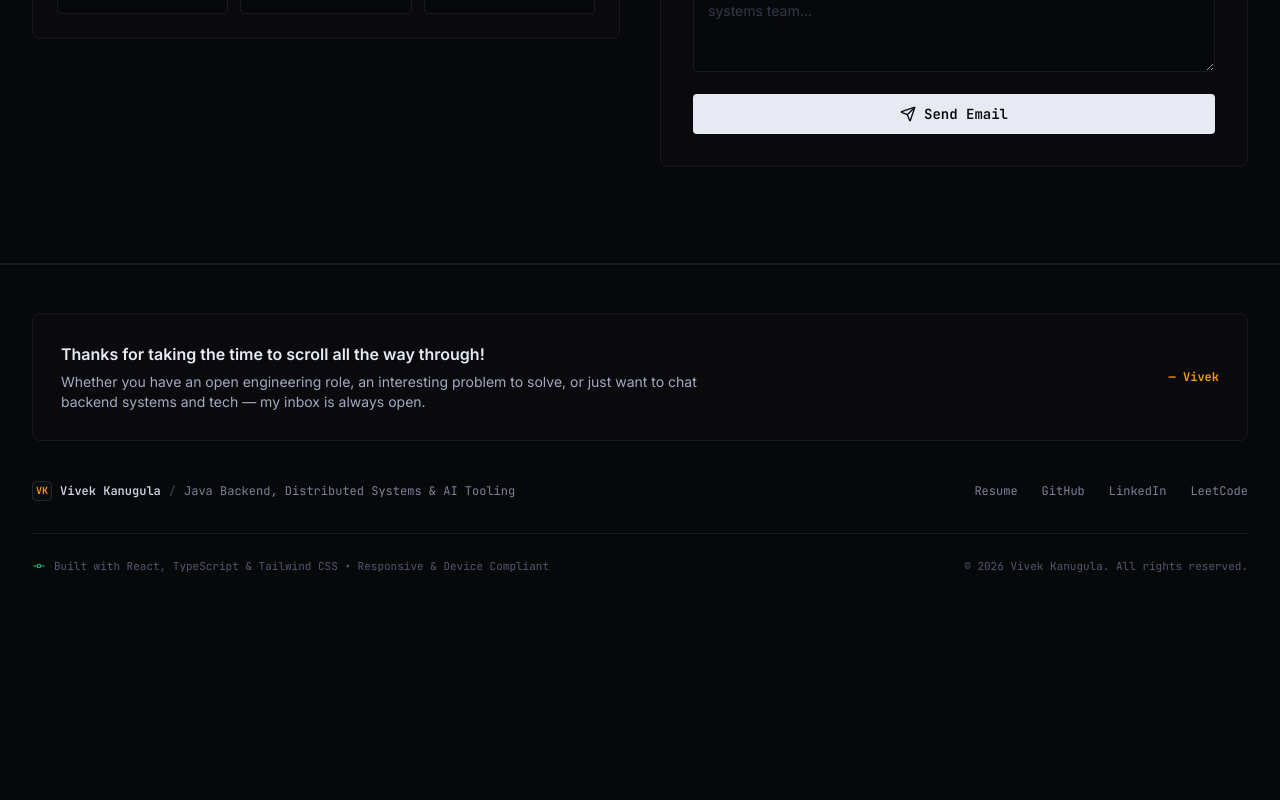
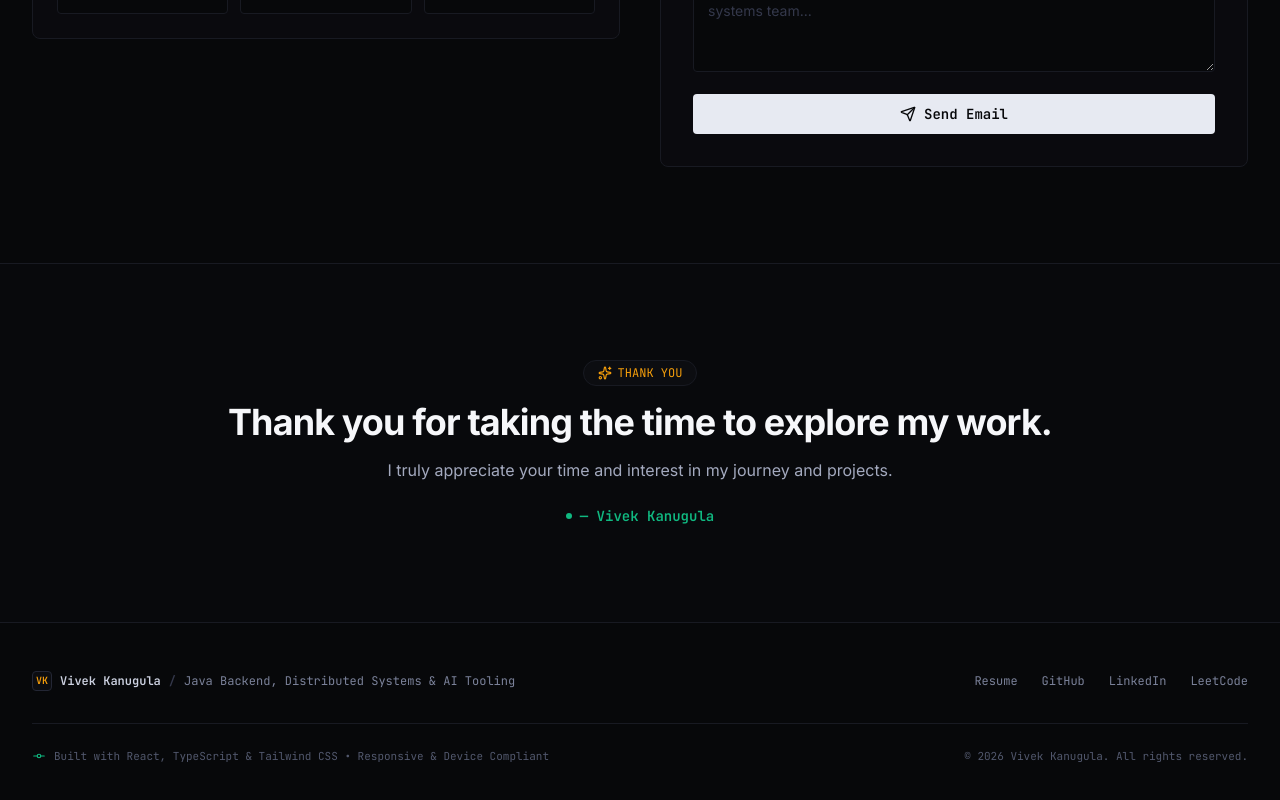
Before and after one commit to vivek-kanugula/portfolio, a React (Vite) app: page / in a window 1280 px wide. Shown: the part 6462-7262 px from the top of the page. Before the commit the page ends 7084 px from the top, so only its background shows below. Built offline with nearby package versions, Linux system fonts and the light colour scheme.

Commit message:
feat: replace small footer card with dedicated prominent Thank You section

```diff
--- a/src/App.tsx
+++ b/src/App.tsx
@@ -8,6 +8,7 @@ import { SkillsMatrix } from './components/SkillsMatrix';
 import { EducationSection } from './components/EducationSection';
 import { InterestsSection } from './components/InterestsSection';
 import { ContactSection } from './components/ContactSection';
+import { ThankYouSection } from './components/ThankYouSection';
 import { Footer } from './components/Footer';
 import { ResumeModal } from './components/ResumeModal';
 
@@ -40,6 +41,8 @@ export function App() {
         <InterestsSection />
 
         <ContactSection />
+
+        <ThankYouSection />
       </main>
 
       {/* Footer */}
--- a/src/components/Footer.tsx
+++ b/src/components/Footer.tsx
@@ -8,25 +8,8 @@ interface FooterProps {
 
 export const Footer: React.FC<FooterProps> = ({ onOpenResume }) => {
   return (
-    <footer className="border-t border-mono-800 bg-mono-950 py-12 text-xs font-mono text-mono-400">
+    <footer className="bg-mono-950 py-12 text-xs font-mono text-mono-400">
       <div className="mx-auto max-w-7xl px-4 sm:px-6 lg:px-8">
-
-        {/* Personal Thank You Card */}
-        <div className="mb-10 rounded-lg border border-mono-800 bg-mono-900/60 p-6 sm:p-7 relative overflow-hidden">
-          <div className="flex flex-col sm:flex-row sm:items-center justify-between gap-4">
-            <div className="max-w-2xl">
-              <h3 className="font-sans text-sm sm:text-base font-semibold text-mono-100">
-                Thanks for taking the time to scroll all the way through!
-              </h3>
-              <p className="mt-1.5 text-xs sm:text-sm text-mono-300 font-sans leading-relaxed">
-                Whether you have an open engineering role, an interesting problem to solve, or just want to chat backend systems and tech — my inbox is always open.
-              </p>
-            </div>
-            <div className="shrink-0 self-end sm:self-center font-mono text-xs text-telemetry-amber font-semibold">
-              — Vivek
-            </div>
-          </div>
-        </div>
 
         <div className="flex flex-col md:flex-row items-center justify-between gap-6 pb-8 border-b border-mono-800">
           <div>
--- /dev/null
+++ b/src/components/ThankYouSection.tsx
@@ -0,0 +1,33 @@
+import React from 'react';
+import { Sparkles } from 'lucide-react';
+import { PROFILE_DATA } from '../data/profile';
+
+export const ThankYouSection: React.FC = () => {
+  return (
+    <section className="border-b border-mono-800 bg-mono-900/30 py-16 sm:py-20 lg:py-24 relative overflow-hidden">
+      <div className="mx-auto max-w-4xl px-4 sm:px-6 lg:px-8 text-center">
+        {/* Subtle Accent Pill */}
+        <div className="inline-flex items-center gap-1.5 rounded-full border border-mono-800 bg-mono-900 px-3.5 py-1 text-xs font-mono text-telemetry-amber">
+          <Sparkles className="h-3.5 w-3.5 text-telemetry-amber" />
+          <span>THANK YOU</span>
+        </div>
+
+        {/* Large, Bold, Refined Heading */}
+        <h2 className="mt-4 text-2xl sm:text-3xl lg:text-4xl font-bold tracking-tight text-mono-50 font-sans">
+          Thank you for taking the time to explore my work.
+        </h2>
+
+        {/* Genuine, Polished Subtext */}
+        <p className="mt-3 sm:mt-4 text-sm sm:text-base text-mono-300 font-sans max-w-2xl mx-auto leading-relaxed">
+          I truly appreciate your time and interest in my journey and projects.
+        </p>
+
+        {/* Personal Sign-off */}
+        <div className="mt-6 inline-flex items-center gap-2 font-mono text-xs sm:text-sm text-telemetry-emerald font-semibold">
+          <span className="h-1.5 w-1.5 rounded-full bg-telemetry-emerald" />
+          <span>— {PROFILE_DATA.name}</span>
+        </div>
+      </div>
+    </section>
+  );
+};
```
